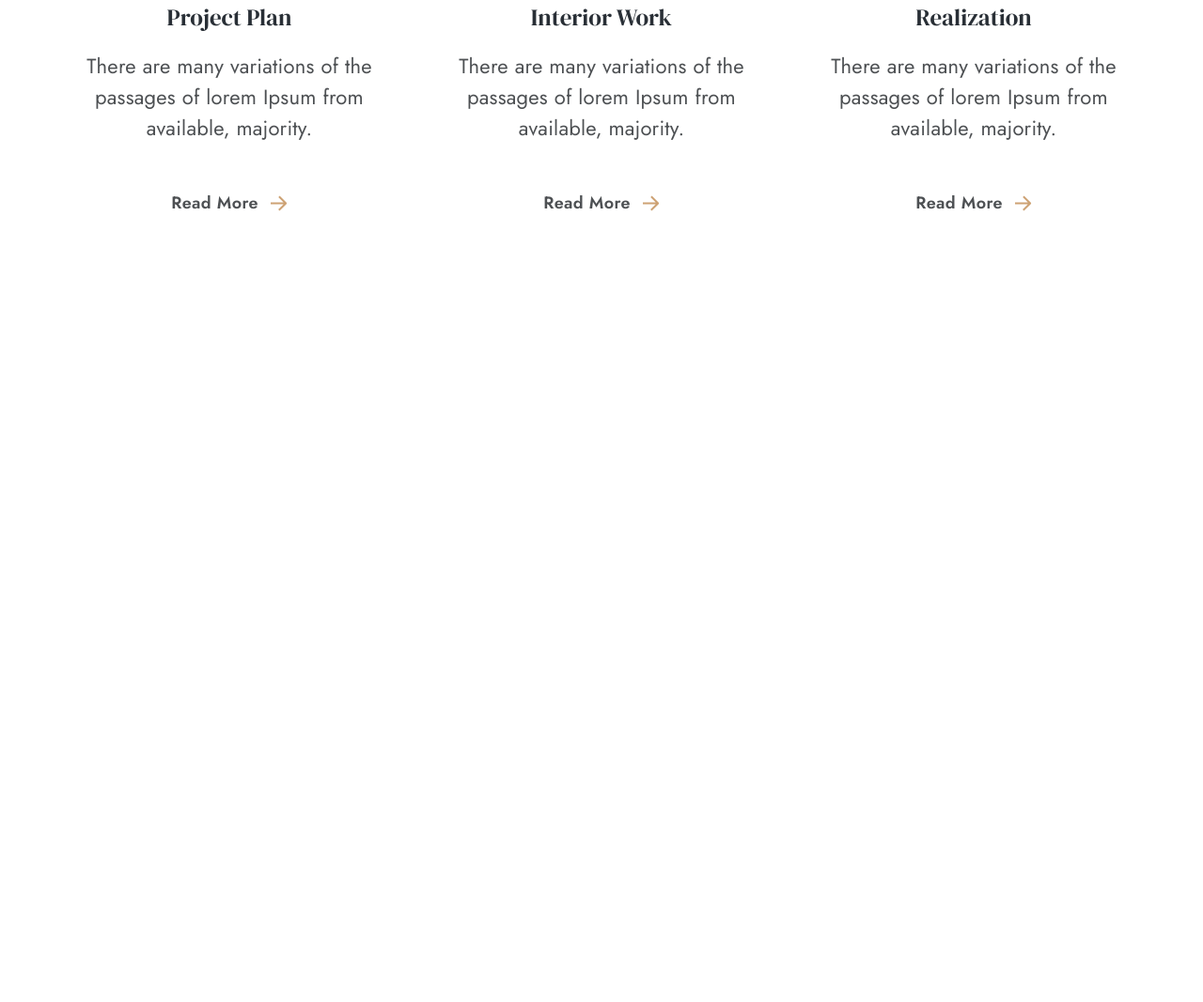
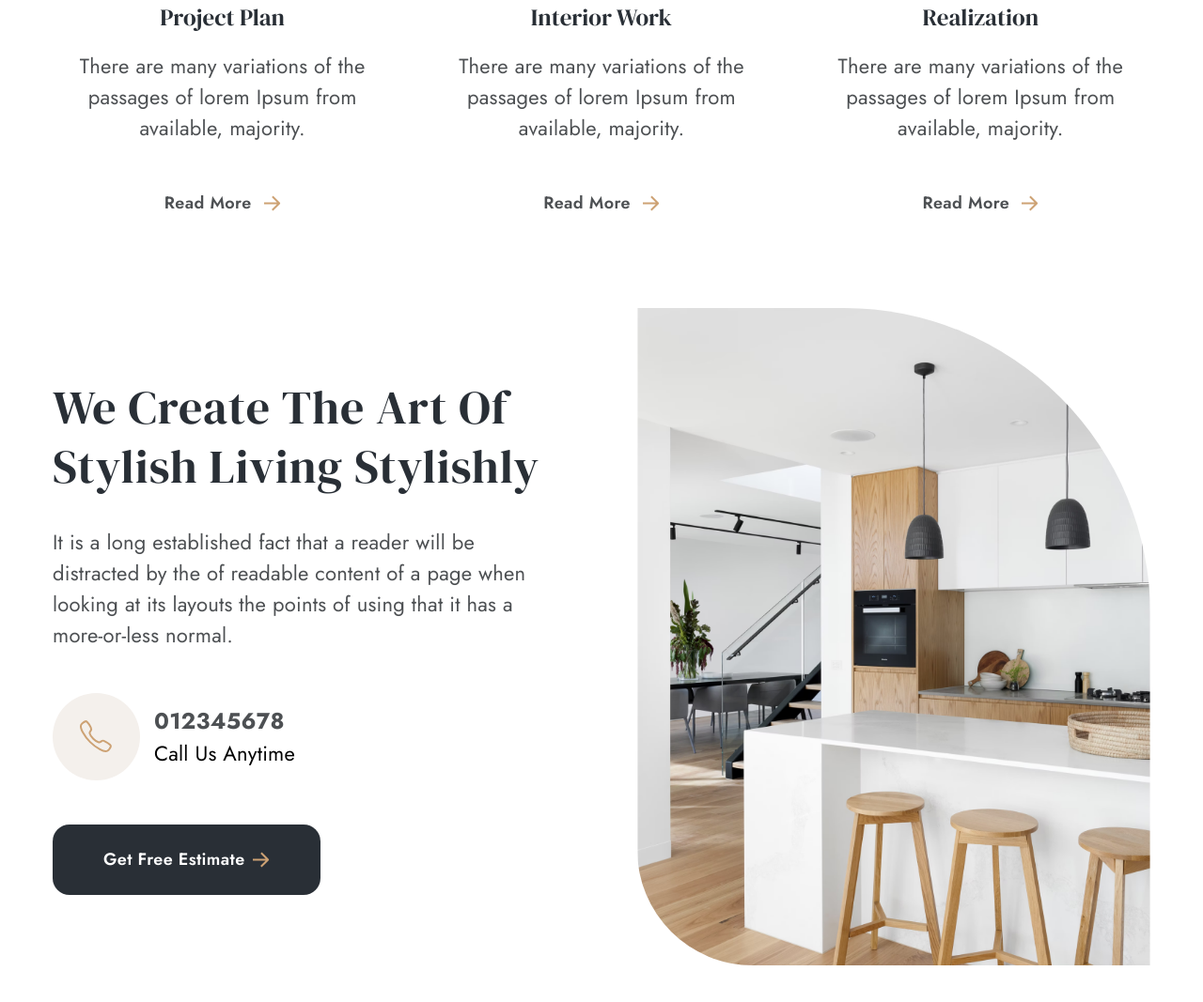
Before and after one commit to Tauhid8k/interior-design-template, a website built with Parcel: page src/index.html in a window 1280 px wide. Shown: the part 963-2030 px from the top of the page at 94% size. Before the commit the page ends 1291 px from the top, so only its background shows below. Built offline with nearby package versions, Linux system fonts and the light colour scheme.

Commit message:
about us section and responsive optimizations

```diff
--- a/src/css/index.css
+++ b/src/css/index.css
@@ -30,5 +30,5 @@ a {
 }
 
 .btn {
-  @apply font-jost font-semibold text-lg text-white capitalize leading-[22.5px] tracking-[0.02em] bg-dark p-[26px_54px] rounded-[18px] flex items-center w-fit space-x-2;
+  @apply font-jost font-semibold text-lg text-white whitespace-nowrap capitalize leading-[22.5px] tracking-[0.02em] bg-dark p-[26px_54px] rounded-[18px] flex items-center w-fit space-x-2;
 }
--- a/src/index.html
+++ b/src/index.html
@@ -94,19 +94,23 @@
       <div class="container">
         <!-- Hero Wrapper -->
         <div
-          class="min-h-[570px] lg:min-h-[706px] flex items-center bg-cover bg-left md:bg-center bg-no-repeat rounded-[70px] p-[52px]"
+          class="min-h-[470px] sm:min-h-[570px] lg:min-h-[706px] flex items-center bg-cover bg-left md:bg-center bg-no-repeat rounded-[25px] md:rounded-[70px] p-[52px]"
           style="background-image: url('./images/banner.png')"
         >
           <!-- Hero Text -->
           <div class="sm:w-[435px]">
-            <h1 class="text-[65px] leading-[81.25px] mb-[18px]">
+            <h1
+              class="text-[50px] leading-[62.5px] text-center sm:text-left sm:text-[65px] sm:leading-[81.25px] mb-[18px]"
+            >
               Let Your Home Be Unique
             </h1>
-            <p class="text-[22px] leading-[33px] tracking-[0.01em] mb-[21px]">
+            <p
+              class="text-[22px] leading-[33px] text-center sm:text-left tracking-[0.01em] mb-[21px]"
+            >
               There are many variations of the passages of lorem Ipsum from
               available, majority.
             </p>
-            <a href="" class="btn">
+            <a href="" class="btn mx-auto sm:mx-0">
               <span>get started</span>
               <svg
                 width="19"
@@ -135,7 +139,9 @@
     <!-- Work Section -->
     <section class="my-[100px]">
       <div class="container">
-        <div class="grid grid-cols-1 md:grid-cols-3 gap-5">
+        <div
+          class="grid grid-cols-1 md:grid-cols-3 gap-14 md:gap-5 lg:gap-[42px]"
+        >
           <!-- Item -->
           <div class="flex flex-col text-center md:max-lg:text-left">
             <h3 class="text-[25px] leading-[31.25px] mb-5">project plan</h3>
@@ -228,6 +234,72 @@
     </section>
     <!-- Work Section End -->
 
+    <!-- About Us Section -->
+    <section class="mb-[100px]">
+      <div class="container">
+        <div
+          class="grid grid-cols-1 md:grid-cols-2 md:items-start lg:items-center gap-10 lg:gap-[75px]"
+        >
+          <div class="text-center md:text-left">
+            <h2
+              class="text-[40px] leading-[50px] lg:text-[50px] lg:leading-[62.5px] tracking-[0.02em] mb-[20px] lg:mb-[33px]"
+            >
+              We Create The Art Of Stylish Living Stylishly
+            </h2>
+            <p
+              class="text-[18px] leading-[27px] lg:text-[22px] lg:leading-[33px] tracking-[0.01em] mb-[25px] lg:mb-[45px]"
+            >
+              It is a long established fact that a reader will be distracted by
+              the of readable content of a page when looking at its layouts the
+              points of using that it has a more-or-less normal.
+            </p>
+            <a
+              href="tel:012345678"
+              class="flex items-center justify-center md:justify-start space-x-[15px] mb-[25px] lg:mb-[47px]"
+            >
+              <img src="icons/call_icon.svg" alt="" />
+              <div class="flex flex-col">
+                <span
+                  class="text-[24px] leading-[36px] tracking-[0.01em] text-gray font-bold"
+                >
+                  012345678
+                </span>
+                <span class="text-[22px] leading-[33px] tracking-[0.01em]">
+                  Call Us Anytime
+                </span>
+              </div>
+            </a>
+            <a href="" class="btn mx-auto md:mx-0">
+              <span>get free estimate</span>
+              <svg
+                width="19"
+                height="17"
+                viewBox="0 0 19 17"
+                fill="none"
+                xmlns="http://www.w3.org/2000/svg"
+              >
+                <path
+                  d="M2 8.43536L15.7232 8.29851M10.6182 1.91132L17.1412 8.4343L10.4868 15.0887"
+                  stroke="#CDA274"
+                  stroke-width="2"
+                  stroke-linecap="square"
+                  stroke-linejoin="round"
+                />
+              </svg>
+            </a>
+          </div>
+          <div class="h-[700px] hidden md:block">
+            <img
+              src="images/about_img.png"
+              class="object-cover max-h-full w-full rounded-tr-[150px] rounded-bl-[75px] lg:rounded-tr-[326px] lg:rounded-bl-[123px]"
+              alt=""
+            />
+          </div>
+        </div>
+      </div>
+    </section>
+    <!-- About Us Section End -->
+
     <script src="./js/index.js"></script>
   </body>
 </html>
```
Also changed, not shown: src/icons/call_icon.svg (added), src/images/about_img.png (added).
